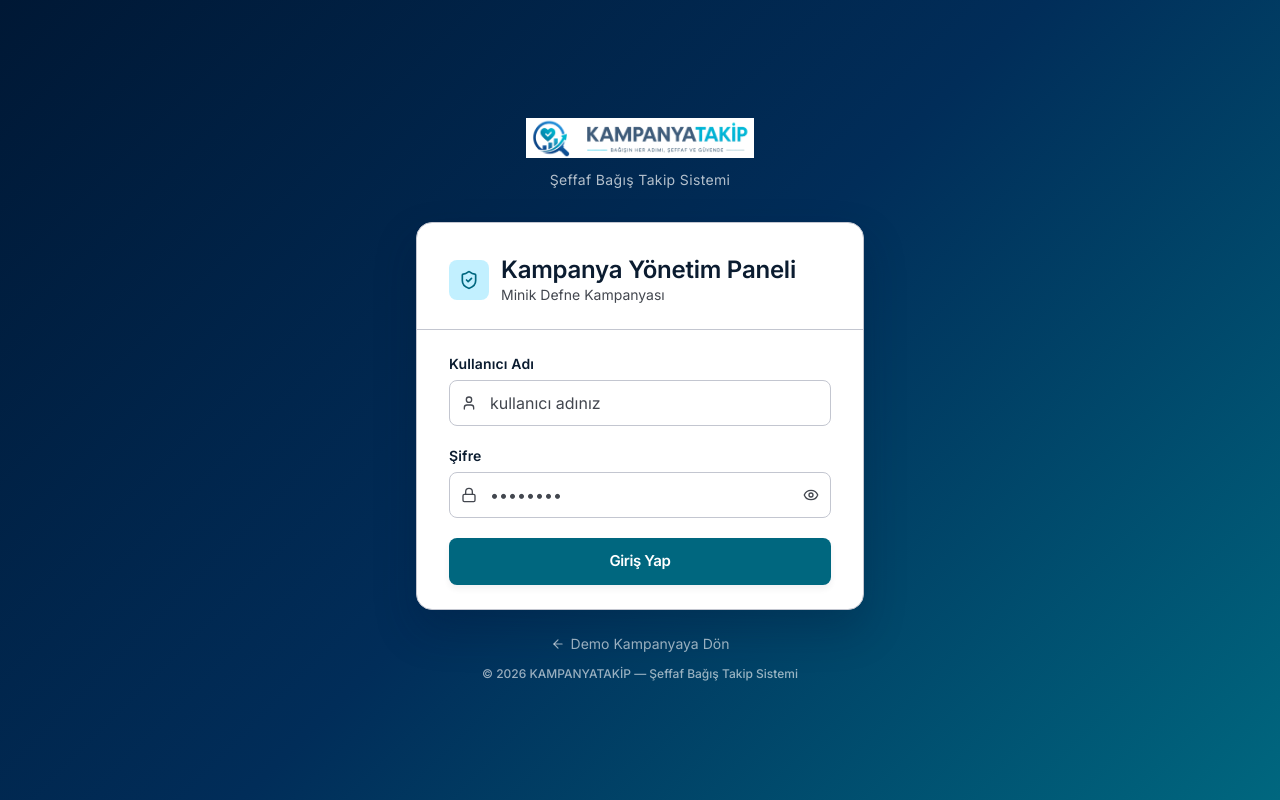
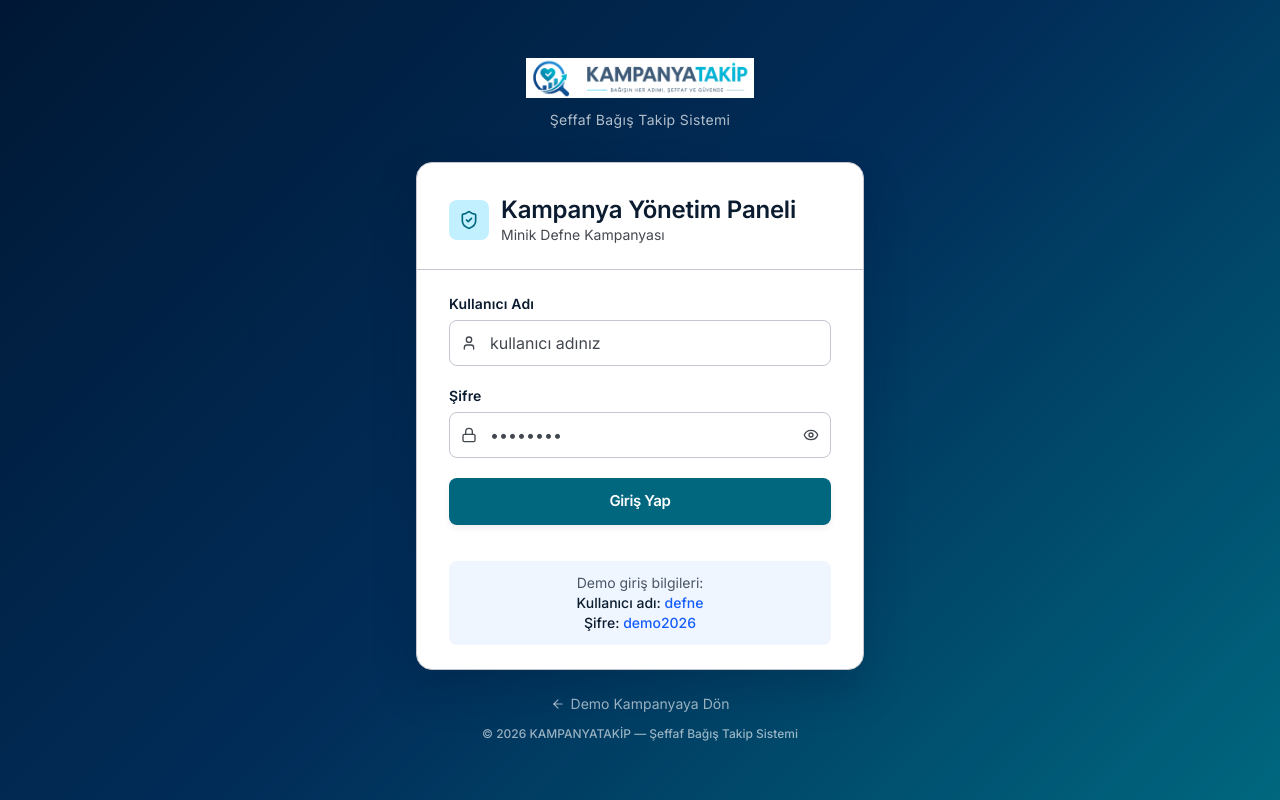
Before and after one commit to atraproje-collab/kampanyatakip-web, a Next.js app: page /admin/defne/login in a window 1280 px wide. Built offline with nearby package versions, Linux system fonts and the light colour scheme.

Commit message:
feat(admin): defne login sayfasına demo giriş bilgileri kartı

```diff
--- a/app/admin/defne/login/page.tsx
+++ b/app/admin/defne/login/page.tsx
@@ -126,6 +126,17 @@
             <Button type="submit" variant="primary" size="lg" className="w-full" disabled={submitting}>
               {submitting ? "Giriş yapılıyor..." : "Giriş Yap"}
             </Button>
+
+            {/* Demo giriş bilgileri */}
+            <div className="mt-4 p-3 bg-blue-50 rounded-lg text-sm text-center">
+              <p className="text-gray-600">Demo giriş bilgileri:</p>
+              <p className="font-medium">
+                Kullanıcı adı: <span className="text-blue-600">defne</span>
+              </p>
+              <p className="font-medium">
+                Şifre: <span className="text-blue-600">demo2026</span>
+              </p>
+            </div>
           </form>
         </div>
 
```
